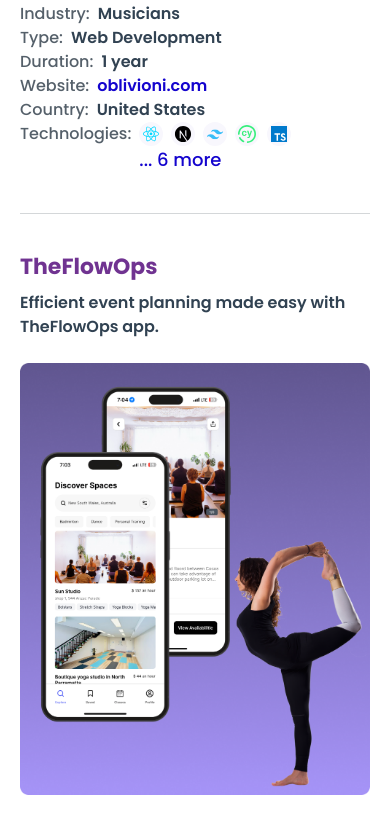
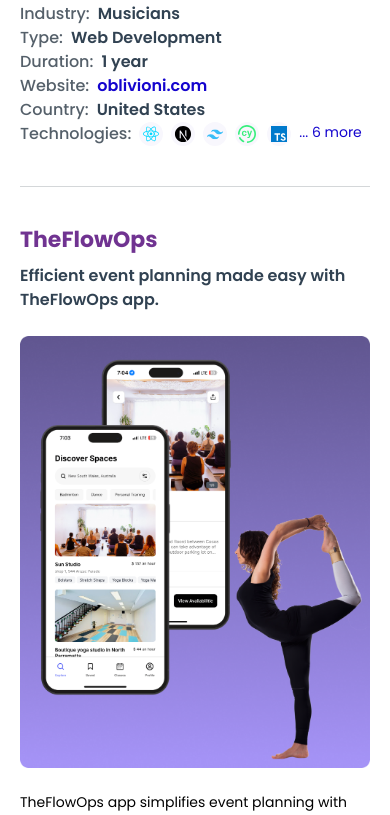
Before and after one commit to CLEVIT-Development/clevit-fe, a React (Vite) app: page /portfolio in a window 390 px wide. Shown: the part 1260-2075 px from the top of the page. Built offline with nearby package versions, Linux system fonts and the light colour scheme.

Commit message:
fix: Small screen displaying additional technologies

```diff
--- a/src/pages/portfolio/PortfolioPage.tsx
+++ b/src/pages/portfolio/PortfolioPage.tsx
@@ -89,7 +89,7 @@
                             {item.value.length > 5 && (
                               <span
                                 onClick={() => toggleShowMore(index)}
-                                className="text-[18px] font-medium text-blue-200 cursor-pointer"
+                                className="text-[18px] desktop:font-medium text-blue-200 cursor-pointer text-sm "
                               >
                                 {showMoreStates[index]
                                   ? "Show less"
@@ -101,7 +101,7 @@
                                 id={String(index)}
                                 ref={tooltipRef}
                                 role="tooltip"
-                                className="absolute space-y-3  -translate-y-[110%] translate-x-[80%] z-10 inline-block px-3 py-3 text-sm font-medium text-gray-200 bg-white border border-gray-300 rounded-lg shadow-lg whitespace-nowrap"
+                                className="absolute space-y-3  -translate-y-[110%] translate-x-[50%] z-10 inline-block px-3 py-3 text-sm font-medium text-gray-200 bg-white border border-gray-300 rounded-lg shadow-lg whitespace-nowrap"
                               >
                                 {item.value.slice(5, item.value.length).map((elem, i) => (
                                   <div key={i} className="flex items-center justify-left  ">
```
